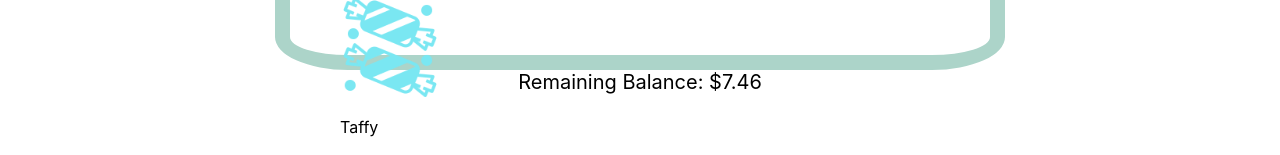
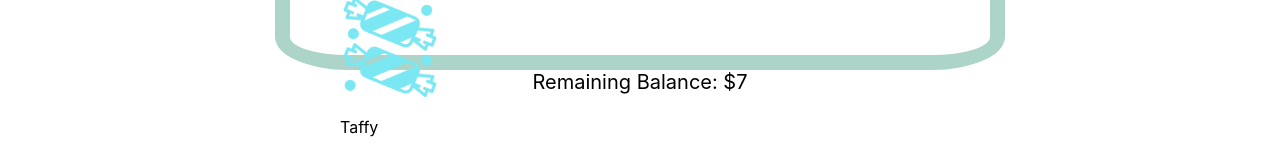
Before and after one commit to earl562/math-app, a React (Create React App) app: page / in a window 1280 px wide. Shown: the part 875-1030 px from the top of the page. Built offline with nearby package versions, Linux system fonts and the light colour scheme.

Commit message:
issue with running out of money

```diff
--- a/src/Components/money.js
+++ b/src/Components/money.js
@@ -26,7 +26,7 @@ function Money() {
                 Random Amount
             </button>
             <CandyShopWrapper updateMoney={updateMoney}/>
-            <div className="amount">Remaining Balance: ${allowance.toFixed(2)}</div>
+            <div className="amount">Remaining Balance: ${parseInt(allowance.toFixed(2))}</div>
         </div>
         )
     }
```
